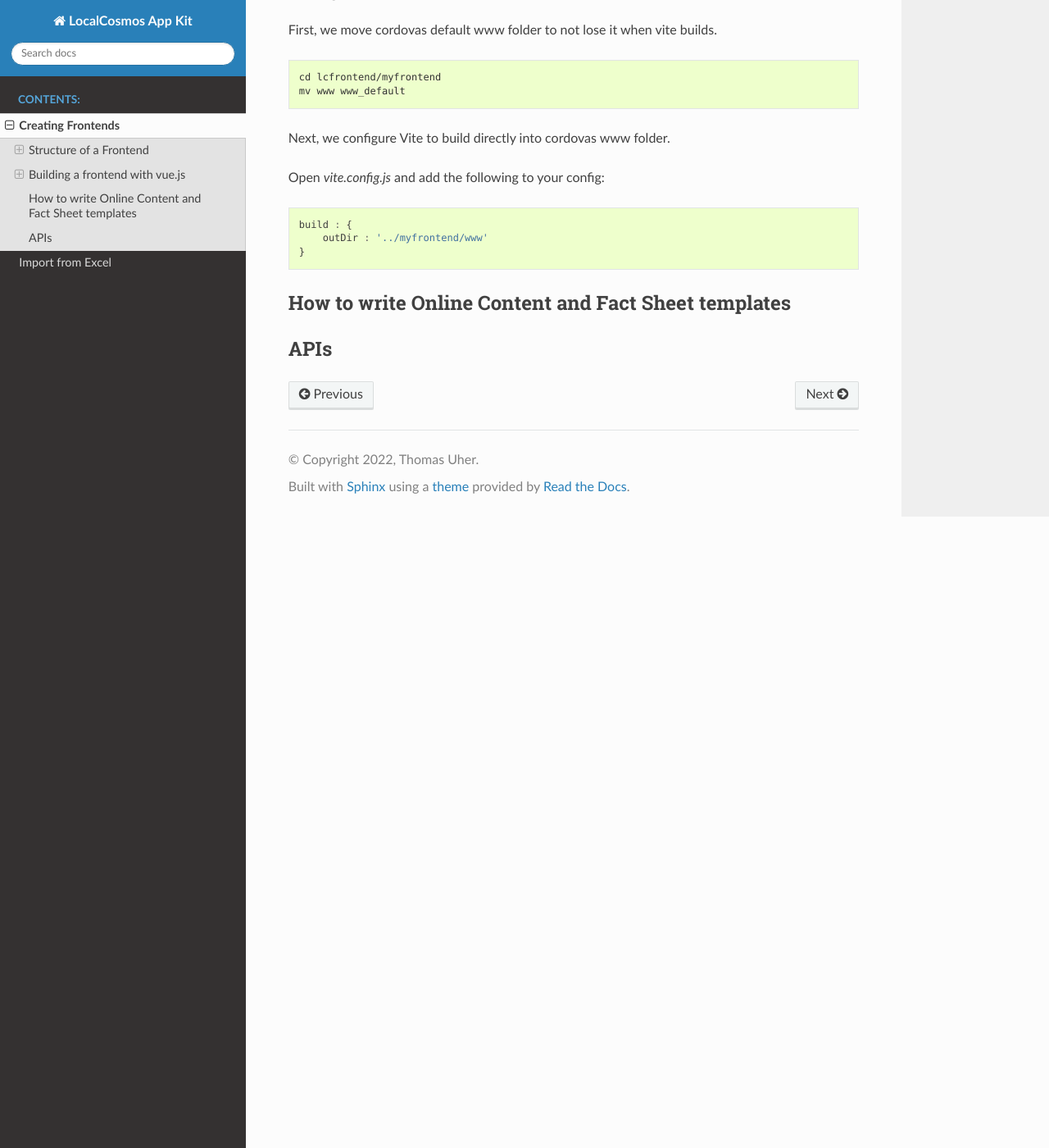
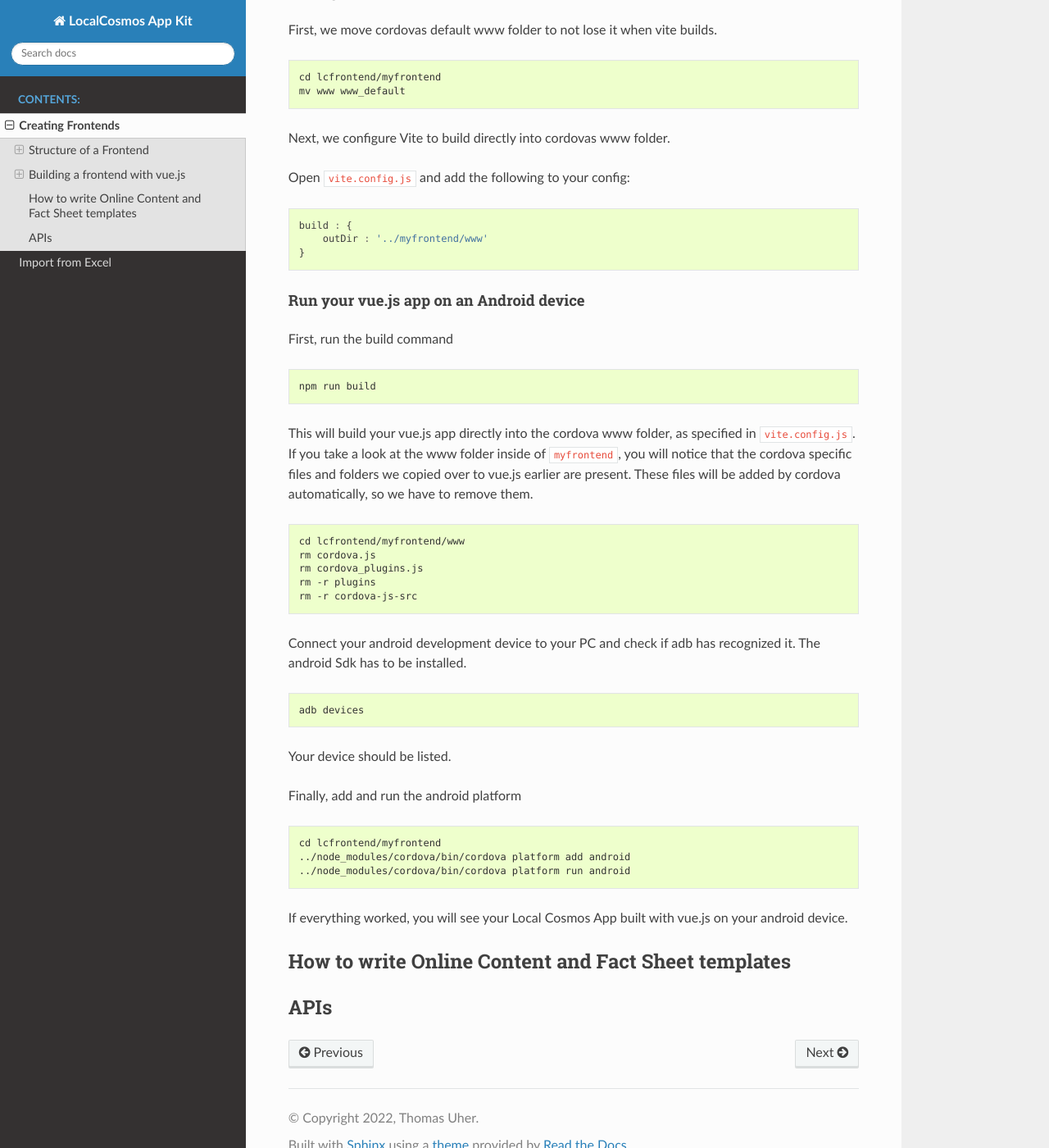
Before and after one commit to SiSol-Systems/localcosmos-app-kit-docs, a Sphinx documentation site: the page built from docs/frontends.rst, in a window 1280 px wide and 1400 px high, scrolled down 11078 px. Shown: the whole window at 82% size. Built offline with Sphinx 7.4.7 and the Read the Docs theme 2.0.0, drawn with Linux system fonts in a browser that asks for light colours.

Commit message:
add run on android

```diff
--- a/docs/frontends.rst
+++ b/docs/frontends.rst
@@ -574,7 +574,7 @@ First, we move cordovas default www folder to not lose it when vite builds.
 
 Next, we configure Vite to build directly into cordovas www folder.
 
-Open `vite.config.js` and add the following to your config:
+Open :code:`vite.config.js` and add the following to your config:
 
 .. code-block:: javascript
 
@@ -583,6 +583,46 @@ Open `vite.config.js` and add the following to your config:
     }
 
 
+Run your vue.js app on an Android device
+^^^^^^^^^^^^^^^^^^^^^^^^^^^^^^^^^^^^^^^^
+
+First, run the build command
+
+.. code-block:: console
+
+    npm run build
+
+This will build your vue.js app directly into the cordova www folder, as specified in :code:`vite.config.js`.
+If you take a look at the www folder inside of :code:`myfrontend`, you will notice that the cordova specific files and folders we copied over to vue.js earlier are present. These files will be added by cordova automatically, so we have to remove them.
+
+.. code-block:: console
+
+    cd lcfrontend/myfrontend/www
+    rm cordova.js
+    rm cordova_plugins.js
+    rm -r plugins
+    rm -r cordova-js-src
+
+
+Connect your android development device to your PC and check if adb has recognized it. The android Sdk has to be installed.
+
+.. code-block:: console
+
+    adb devices
+
+Your device should be listed.
+
+Finally, add and run the android platform
+
+.. code-block:: console
+
+    cd lcfrontend/myfrontend
+    ../node_modules/cordova/bin/cordova platform add android
+    ../node_modules/cordova/bin/cordova platform run android
+
+
+If everything worked, you will see your Local Cosmos App built with vue.js on your android device.
+
 How to write Online Content and Fact Sheet templates
 ====================================================
 
```
